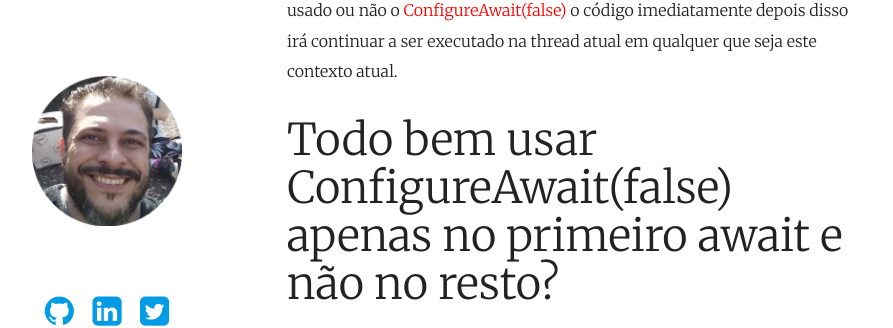
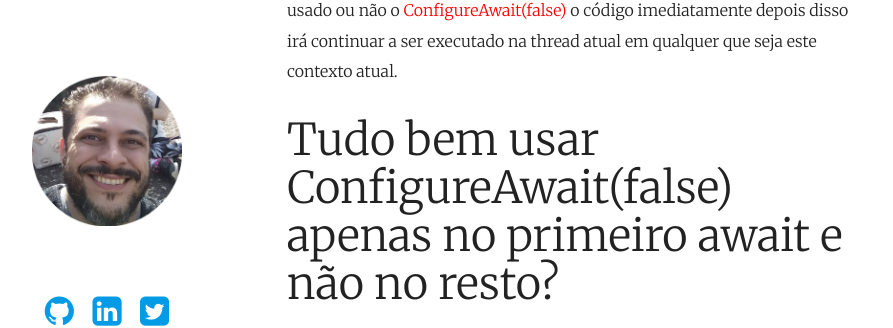
Before and after one commit to ricardovicentini/hardycode, a Jekyll site: the page built from _posts/2021-04-24-configure-await-faq-translation.markdown, in a window 1280 px wide and 900 px high, scrolled down 13635 px. Shown: the part 148-476 px from the top of the window, without its empty margins (195-1088 px from the left). Built offline with Jekyll 4.4.1, drawn with Linux system fonts in a browser that asks for light colours; comment, search, counter and statistics services are not loaded.

Commit message:
correção ortografica

```diff
--- a/_posts/2021-04-24-configure-await-faq-translation.markdown
+++ b/_posts/2021-04-24-configure-await-faq-translation.markdown
@@ -218,7 +218,7 @@ Mesmo com esses casos especiais, a orientação geral é válida e é um bom pon
 
 Não. Isso garante que não será enfileirado de volta para o contexto original. Mas não significa que o código depois de um <span style="color:red">await task.ConfigureAwait(false)</span> não irá ser executado no contexto original.  Isso porque aguardar uma task "aguardável" já completa, apenas mantém a execução do <span style="color:red">await</span> de forma síncrona em vez de forçar que algo seja enfileirado de volta. Então, se você aguardar uma task que já foi completa no momento que ela está sendo aguardada, independentemente de você ter usado ou não o <span style="color:red">ConfigureAwait(false)</span> o código imediatamente depois disso irá continuar a ser executado na thread atual em qualquer que seja este contexto atual.
 
-### Todo bem usar ConfigureAwait(false) apenas no primeiro await e não no resto?
+### Tudo bem usar ConfigureAwait(false) apenas no primeiro await e não no resto?
 
 Em geral, não. o tópico anterior. Se o <span style="color:red">await task.ConfigureAwait(false)</span> envolve uma task que já está completa no momento que é aguardada (o que é na verdade incrivelmente comum), então o <span style="color:red">ConfigureAwait(false)</span> será sem sentido, conforme a thread continua a executar o código do método depois dele e continua no mesmo contexto que estava anteriormente.
 
```
